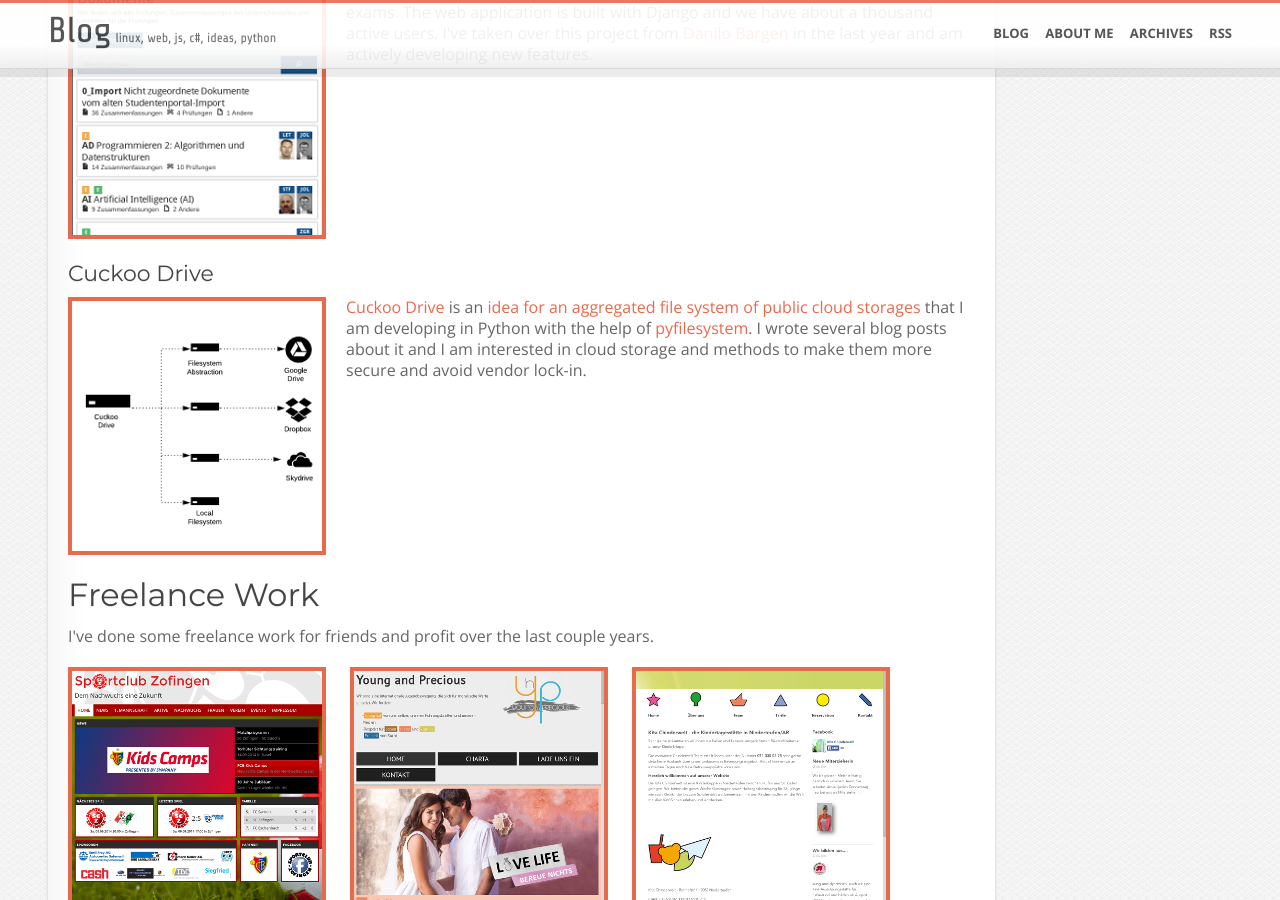
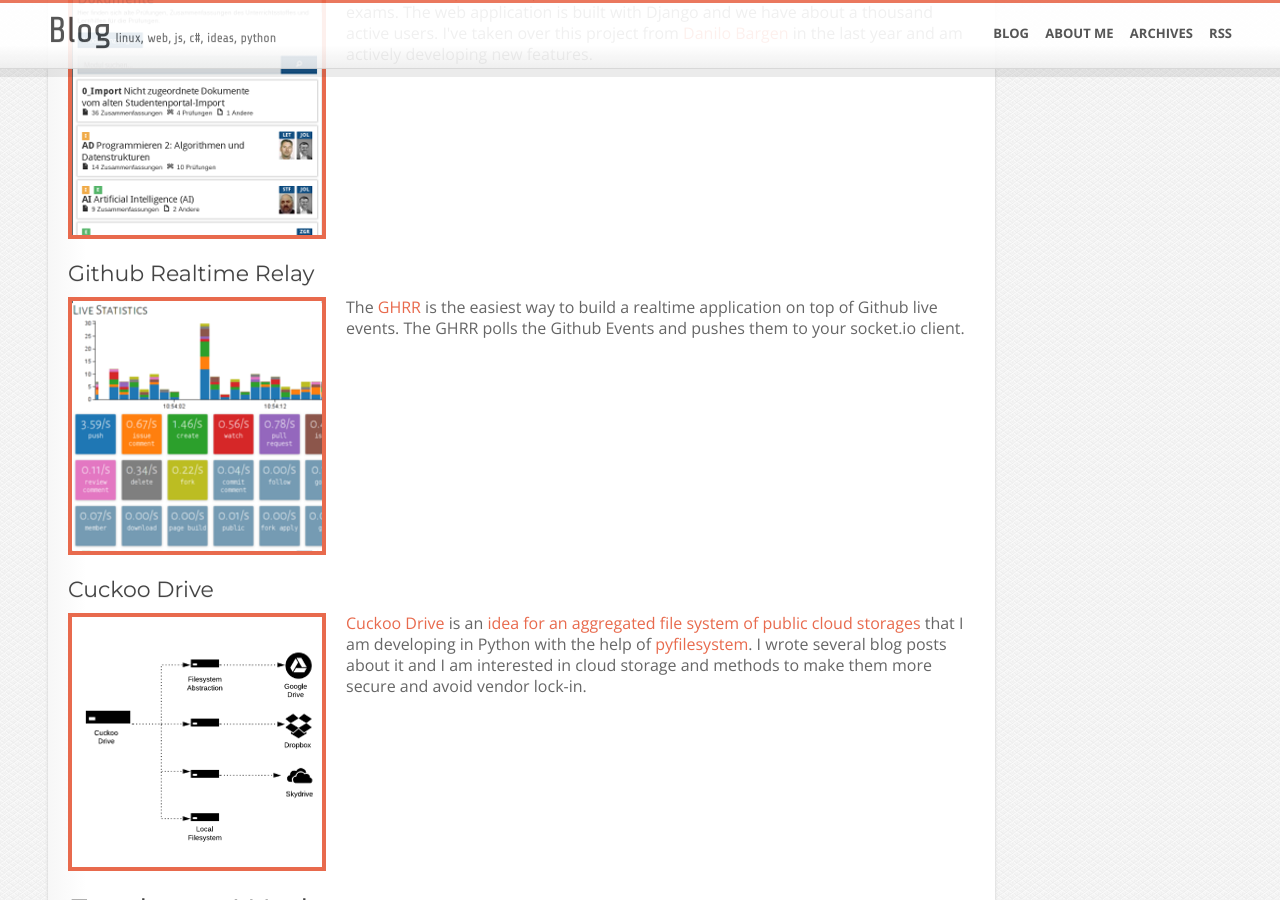
Before and after one commit to lukasmartinelli/lukasmartinelli.github.io, a Jekyll site: the page built from cv.html, in a window 1280 px wide and 900 px high, scrolled down 2826 px. Built offline with Jekyll 4.4.1, drawn with Linux system fonts in a browser that asks for light colours; Markdown is read by kramdown in place of the engine named in the settings.

Commit message:
Added ghrr

```diff
--- a/cv.html
+++ b/cv.html
@@ -331,6 +272,14 @@
         </p>
         <br clear="all"/>
 
+        <h3>Github Realtime Relay</h3>
+        <a class="gallery" href="http://ghrr.lukasmartinelli.ch"><img style="float:left;" src="/media/opensource/ghrr.png"/></a>
+        <p>
+        The <a href="http://ghrr.lukasmartinelli.ch/">GHRR</a> is the easiest way to build a realtime application
+        on top of Github live events. The GHRR polls the Github Events and pushes them to your socket.io client.
+        </p>
+        <br clear="all"/>
+
         <h3>Cuckoo Drive</h3>
         <a class="gallery" href="https://github.com/lukasmartinelli/cuckoodrive"><img style="float:left;" src="/media/opensource/cuckoodrive.png"/></a>
         <p>
```
Also changed, not shown: other parts of cv.html (+0 -59 lines), media/opensource/ghrr.png (added).
